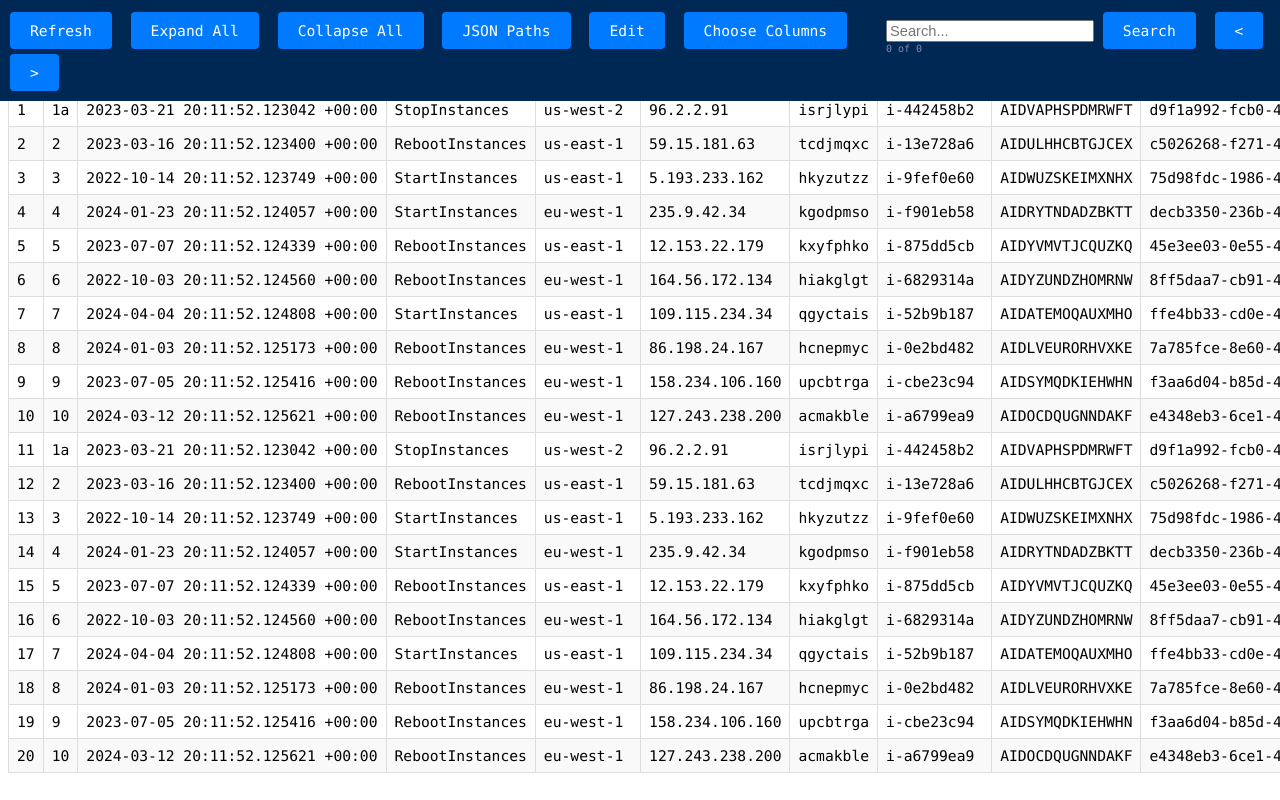
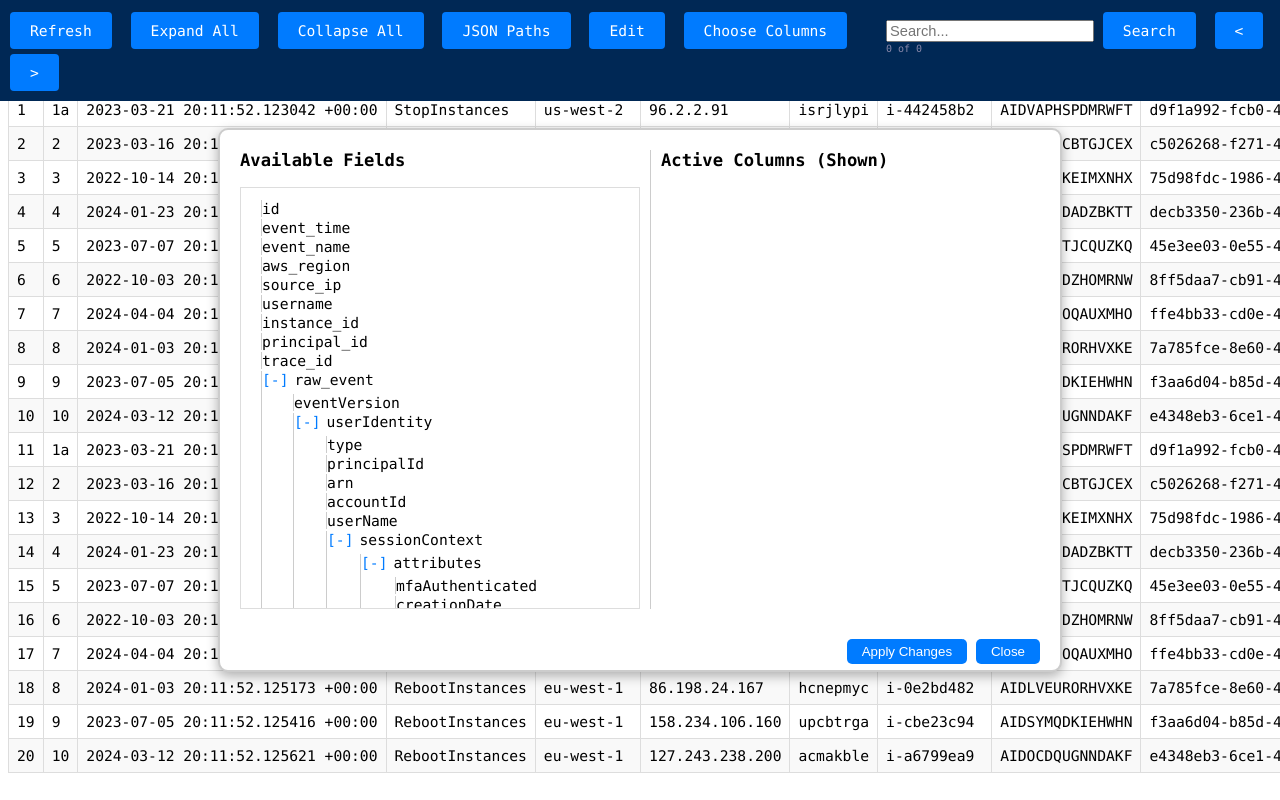
Before and after one commit to SamVellaUK/jsonBrowser, a plain HTML site: page JsonBrowserTemplate.html in a window 1280 px wide. Both pictures are taken after a click on the button "Choose Columns". Shown: the top 800 px of the page. Drawn offline with Linux system fonts and the light colour scheme.

Commit message:
column chooser part1

```diff
--- a/js/ui.js
+++ b/js/ui.js
@@ -33,6 +33,19 @@ export function initializeUI() {
     // 3️⃣ re-apply any active search highlights
     applySearchHighlightsToNewContent();
   });
+
+    // 1️⃣ Open the overlay and render the JSON‐model tree
+    document.getElementById('column-chooser-button')?.addEventListener('click', () => {
+      renderColumnChooser();
+      document.getElementById('column-chooser').style.display = 'block';
+    });
+
+    // 2️⃣ Close the overlay
+    document.getElementById('close-column-chooser')?.addEventListener('click', () => {
+      document.getElementById('column-chooser').style.display = 'none';
+    });
+
+
 }
 
 // Fix for handling table click with resolvePath function
@@ -73,6 +86,8 @@ function handleTableClick(event) {
     }
     event.stopPropagation();
   }
+
+
 }
 
 
@@ -152,3 +167,109 @@ function applyJsonPathVisibility() {
   if (!container) return;
   container.classList.toggle('show-paths', state.showJsonPaths);
 }
+
+/**
+ * Build a very simple “schema” from up to the first 5 rows.
+ * Each node tracks whether it came from an Array and its children.
+ */
+function computeJsonStructure(rows) {
+  const root = {};
+  rows.forEach(row => mergeRow(root, row));
+  return root;
+}
+
+function mergeRow(structNode, data) {
+  if (data && typeof data === 'object') {
+    if (Array.isArray(data)) {
+      if (data.length) mergeRow(structNode, data[0]);
+    } else {
+      for (const [key, val] of Object.entries(data)) {
+        if (!structNode[key]) {
+          structNode[key] = { _isArray: false, children: {} };
+        }
+        if (val && typeof val === 'object') {
+          if (Array.isArray(val)) {
+            structNode[key]._isArray = true;
+            if (val.length && typeof val[0] === 'object') {
+              mergeRow(structNode[key].children, val[0]);
+            }
+          } else {
+            mergeRow(structNode[key].children, val);
+          }
+        }
+      }
+    }
+  }
+}
+
+/**
+ * Given state.jsonStructure, render it into #available-fields
+ */
+// replace your old render + createTreeNode with this:
+
+function renderColumnChooser() {
+  state.jsonStructure = computeJsonStructure(state.data.slice(0, 5));
+
+  const avail = document.getElementById('available-fields');
+  let tree = avail.querySelector('.field-tree');
+  if (!tree) {
+    tree = document.createElement('div');
+    tree.className = 'field-tree';
+    avail.appendChild(tree);
+  }
+  tree.innerHTML = '';
+
+  // kick off recursion at depth=0
+  Object.entries(state.jsonStructure).forEach(([key,node]) => {
+    tree.appendChild(createTreeNode(key, node, 0));
+  });
+}
+
+
+const INDENT_PX = 10;  // pixels per level
+
+function createTreeNode(key, node, depth) {
+  // 1️⃣ The outer container for this single field
+  const item = document.createElement('div');
+  item.className = 'field-item';
+  item.style.marginLeft = `${depth + INDENT_PX}px`;
+
+  // 2️⃣ Do we actually have any nested children?
+  const childKeys = Object.keys(node.children);
+  const hasKids  = childKeys.length > 0;
+
+  // 3️⃣ If so, create the “[–]/[+]” toggle
+  if (hasKids) {
+    const toggle = document.createElement('span');
+    toggle.className   = 'toggle-nest';
+    toggle.textContent = '[-]';            // start expanded
+    toggle.style.cursor = 'pointer';
+    toggle.style.marginRight = '6px';
+    item.appendChild(toggle);
+
+    // Wire up collapse/expand
+    toggle.addEventListener('click', () => {
+      const nested = item.querySelector(':scope > .nested-content');
+      const expanded = nested.style.display !== 'none';
+      DomUtils.setToggleState(toggle, nested, !expanded);
+    });
+  }
+
+  // 4️⃣ Always append the field name
+  const label = document.createElement('span');
+  label.textContent = node._isArray ? `${key}[]` : key;
+  item.appendChild(label);
+
+  // 5️⃣ If there are children, wrap _them_ in a container
+  if (hasKids) {
+    const nested = document.createElement('div');
+    nested.className = 'nested-content';
+    nested.style.display = 'block';        // default: expanded
+    childKeys.forEach(ck => {
+      nested.appendChild(createTreeNode(ck, node.children[ck], depth + 1));
+    });
+    item.appendChild(nested);
+  }
+
+  return item;
+}
--- a/styles.css
+++ b/styles.css
@@ -206,11 +206,7 @@ body {
     #close-column-chooser:hover {
       background-color: #0056b3;
     }
-    #column-chooser .field-tree div {
-      display: flex;
-      align-items: center;
-      margin-left: 10px;
-    }
+
 
     #column-chooser .field-tree .toggle {
       display: inline-block;
@@ -279,3 +275,56 @@ th.sorted-desc::after { content: ' ▼'; font-size:0.8em; }
 #table-container.edit-mode .promote-button {
   display: inline;
 }
+
+/* ── Override the flex layout so each node is on its own line ── */
+#column-chooser .field-tree div {
+  /* undo the flex on tree nodes */
+  display: block;
+}
+
+/* ensure each item itself is block-level and spaced */
+#column-chooser .field-tree .field-item {
+  display: block;
+  margin: 4px 0;
+}
+
+/* indent nested children */
+#column-chooser .field-tree .child-container {
+  display: block;
+  margin-left: 20px; /* or whatever indent feels right */
+}
+
+/* ── styles.css ── */
+
+/* 1) Give the overlay a fixed (or minimum) height */
+#column-chooser {
+  width: 800px;
+  height: 500px;       /* enforce a static height */
+  /* or, if you want it to grow but never shrink: */
+  /* min-height: 500px; */
+  overflow: hidden;    /* prevent any internal collapse from pulling it in */
+}
+
+/* 2) Keep the tree scrollable inside */
+#column-chooser .field-tree {
+  /* you might need to bump this up to fill more of the 500px: */
+  max-height: 400px;   /* e.g. 500px minus header/footer space */
+  overflow-y: auto;
+}
+/* 1) Make the tree a fixed-height scrollbox */
+#column-chooser .field-tree {
+  height: 420px !important;   /* lock height (instead of max-height) */
+  overflow-y: scroll;
+}
+
+/* 2) Do the same for the right-hand “Active Columns” area */
+#column-chooser #active-columns {
+  height: 420px !important;              /* same height as the tree */
+  overflow-y:scroll;
+}
+
+#column-chooser .field-item {
+border-left: solid;
+border-width: 1px;
+border-color: #cccccc;
+}
```
